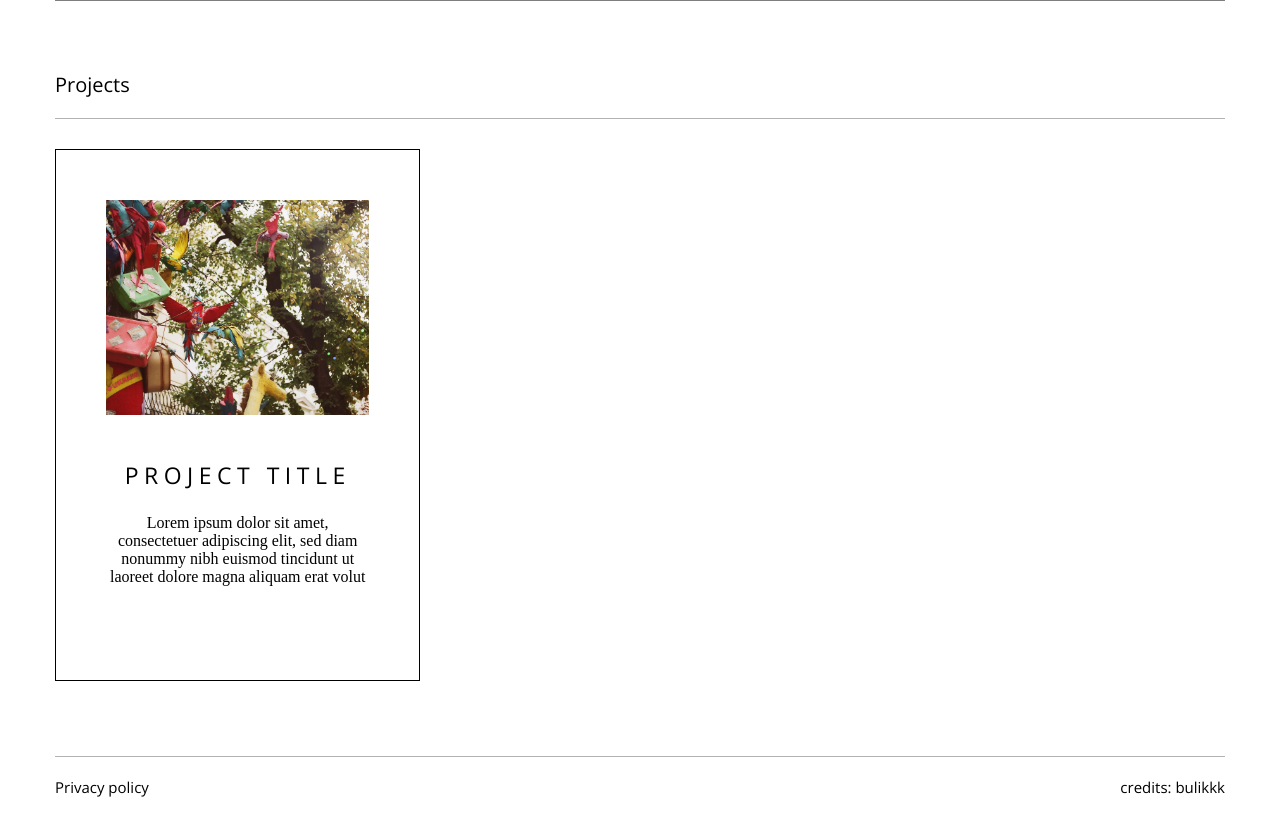
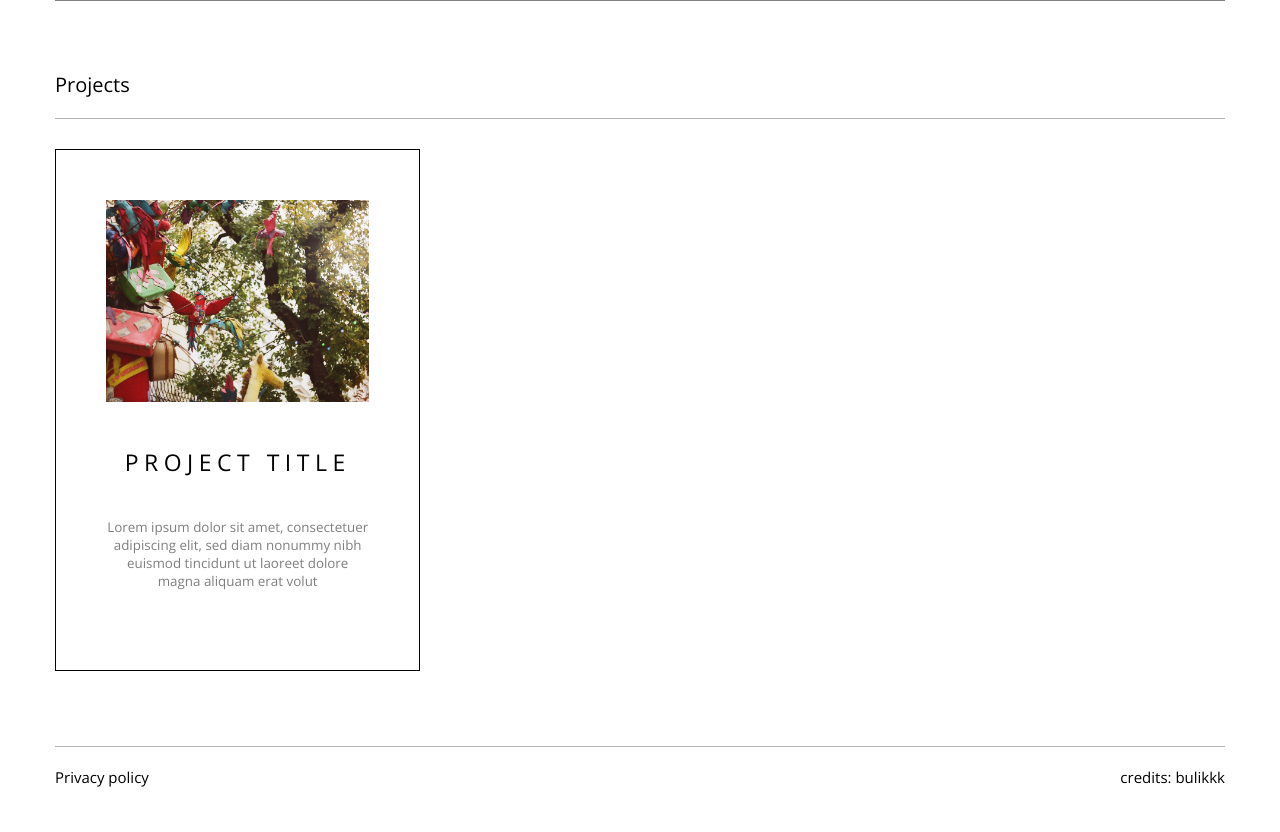
Before and after one commit to bulikkk/DanaPage, a Django app: page / in a window 1280 px wide. Shown: the part 963-1795 px from the top of the page. After the commit the page ends 1750 px from the top, so only its background shows below. Run offline with Django 3.2, Linux system fonts and the light colour scheme.

Commit message:
project view finished

```diff
--- a/dana/app_dana/static/css/style.css
+++ b/dana/app_dana/static/css/style.css
@@ -137,7 +137,7 @@ body {
 .project {
   position: relative;
   max-width: 100%;
-  height: 430px;
+  height: 420px;
   border: 1px solid black;
   margin-bottom: 30px;
   padding: 50px;
@@ -146,7 +146,7 @@ body {
 
 .project>img {
   max-width: 100%;
-  height: 50%;
+  height: 48%;
   object-fit: cover;
 }
 
@@ -156,7 +156,13 @@ body {
   font-size: 23px;
   letter-spacing: 5.5px;
   text-transform: uppercase;
+}
 
+.project-project-desc {
+  margin-top: 40px;
+  font-family: 'Open Sans', sans-serif;
+  font-size: 13.4px;
+  color: rgba(0,0,0,0.5);
 }
 
 
```
